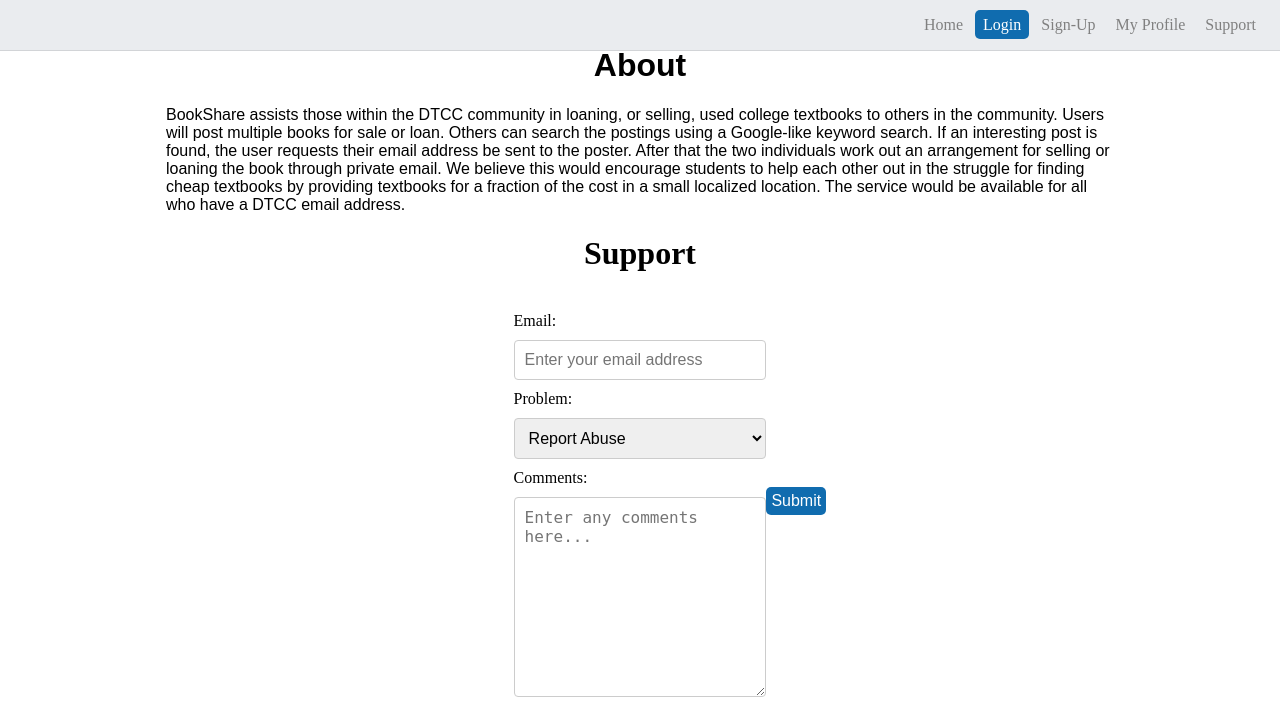
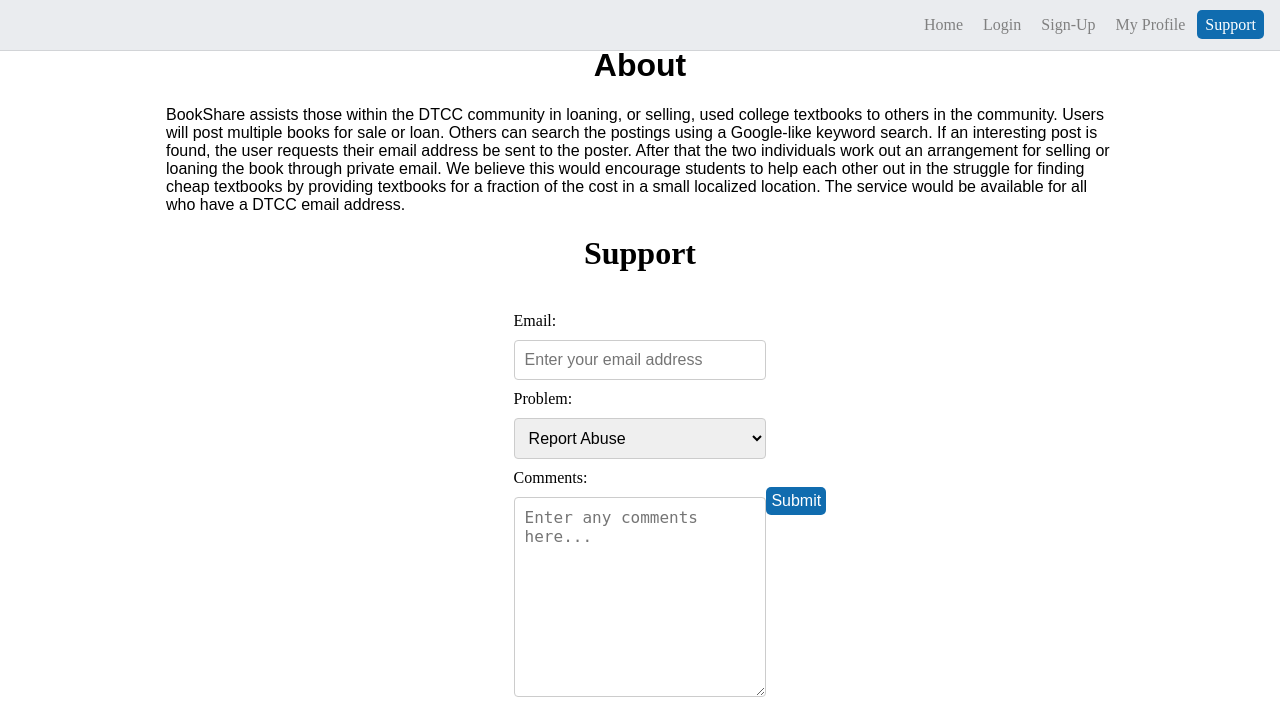
Before and after one commit to HomeSchoolPromKing/Book-Share, a PHP site: page /support.php in a window 1280 px wide. Shown: the top 710 px of the page. Run offline with PHP 8.4, Linux system fonts and the light colour scheme.

Commit message:
nav active class

```diff
--- a/support.php
+++ b/support.php
@@ -14,10 +14,10 @@
     <nav class="desktop-nav">
         <ul>
             <li><a href="index.php">Home</a></li>
-            <li class="logged-out"><a href="login.php" class="active">Login</a></li>
+            <li class="logged-out"><a href="login.php">Login</a></li>
             <li id="sign-up" class="logged-out"><a href="signupform.php">Sign-Up</a></li>
             <li class="logged-in"><a href="profile.php">My Profile</a></li>
-            <li><a href="support.php">Support</a></li>
+            <li><a href="support.php" class="active">Support</a></li>
         </ul>
     </nav>
 
```
